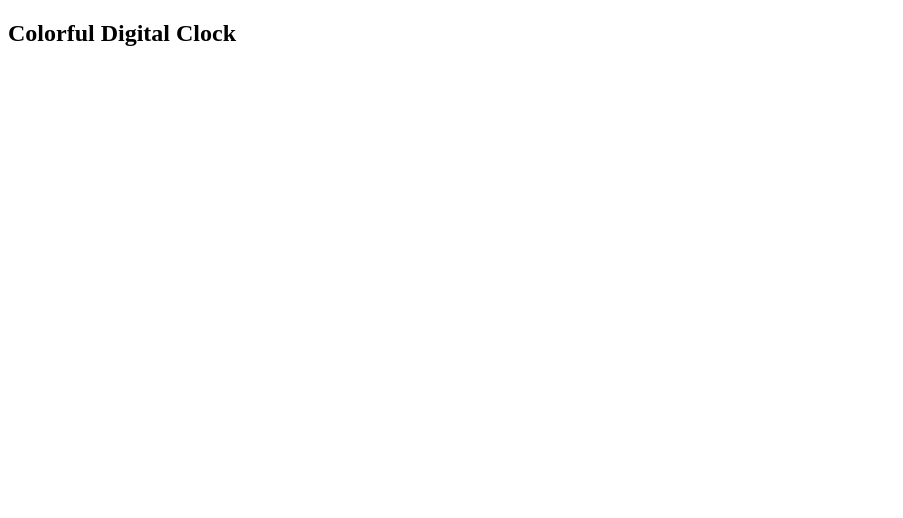
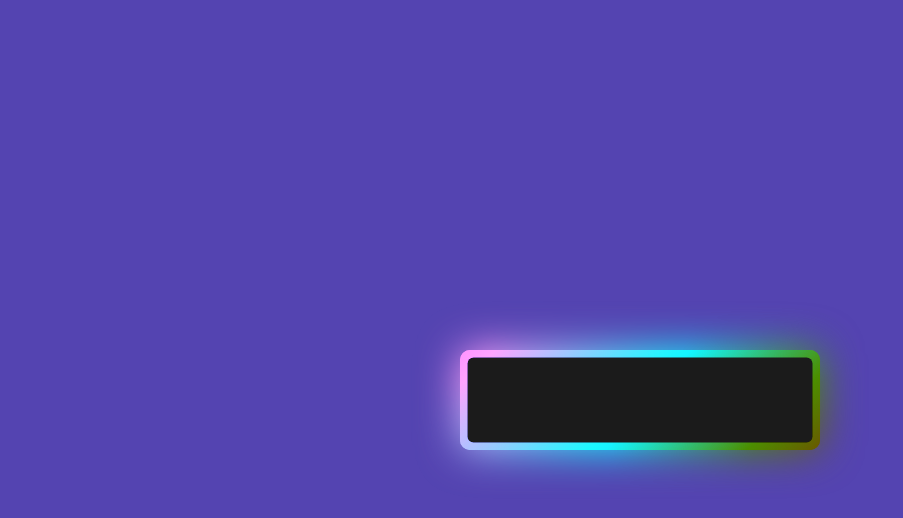
Before and after one commit to nurulcse7/colorful-digital-clock, a plain HTML site: page index.html in a window 1280 px wide. Shown: the whole page, without its empty margins (0-903 px from the left). Drawn offline with Linux system fonts and the light colour scheme.

Commit message:
Updated style.css

```diff
--- a/css/style.css
+++ b/css/style.css
@@ -0,0 +1,64 @@
+* {
+  margin: 0;
+  padding: 0;
+  font-family: 'Poppins', sans-serif;
+}
+html,
+body {
+  display: grid;
+  height: 100%;
+  place-items: center;
+  background: rgb(84, 68, 177);
+}
+.wrapper {
+  height: 100px;
+  width: 360px;
+  position: relative;
+  background: linear-gradient(135deg, #05f6de, #eed703, #f205d7);
+  border-radius: 10px;
+  cursor: default;
+  animation: animate 1.5s linear infinite;
+}
+.wrapper .display,
+.wrapper span {
+  position: absolute;
+  top: 50%;
+  left: 50%;
+  transform: translate(-50%, -50%);
+}
+.wrapper .display {
+  z-index: 999;
+  height: 85px;
+  width: 345px;
+  background: #1b1b1b;
+  border-radius: 6px;
+  text-align: center;
+}
+.display #time {
+  line-height: 85px;
+  color: #fff;
+  font-size: 50px;
+  font-weight: 600;
+  letter-spacing: 1px;
+  background: linear-gradient(135deg, #14ffe9, #ffeb3b, #ff00e0);
+  -webkit-background-clip: text;
+  -webkit-text-fill-color: transparent;
+  animation: animate 2.5s linear infinite;
+}
+@keyframes animate {
+  100% {
+    filter: hue-rotate(360deg);
+  }
+}
+.wrapper span {
+  height: 100%;
+  width: 100%;
+  border-radius: 10px;
+  background: inherit;
+}
+.wrapper span:first-child {
+  filter: blur(7px);
+}
+.wrapper span:last-child {
+  filter: blur(20px);
+}
--- a/index.html
+++ b/index.html
@@ -13,7 +13,11 @@
 
       <div class="wrapper">
         <h1>Colorful Digital Clock</h1>
-
+        <div class="display">
+          <div id="time"></div>
+        </div>
+        <span></span>
+        <span></span>
       </div>
     </section>
 
```
